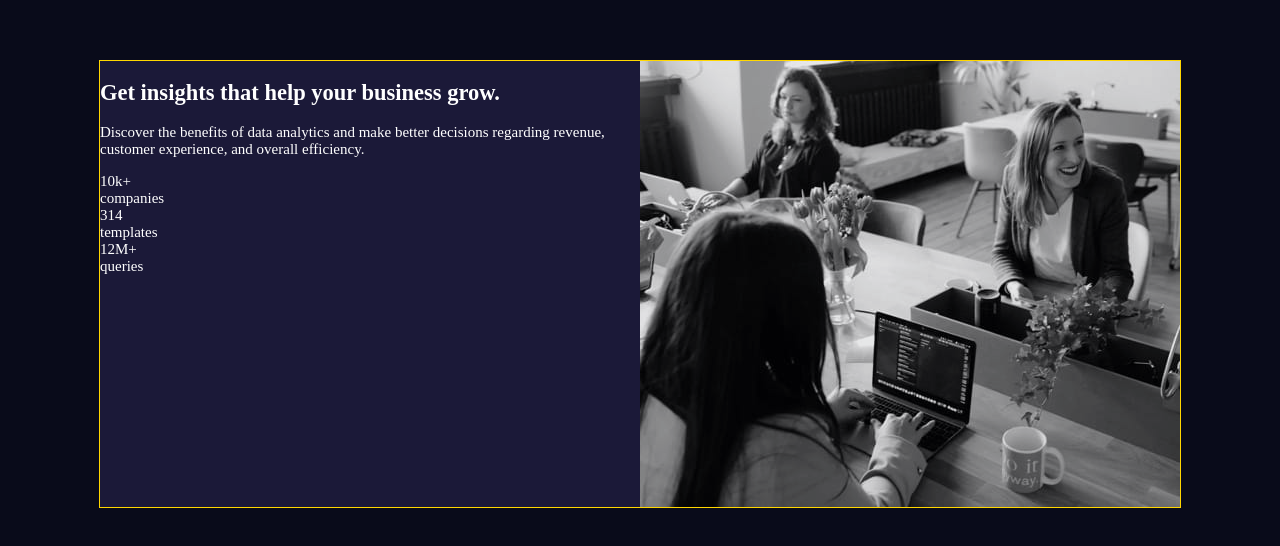
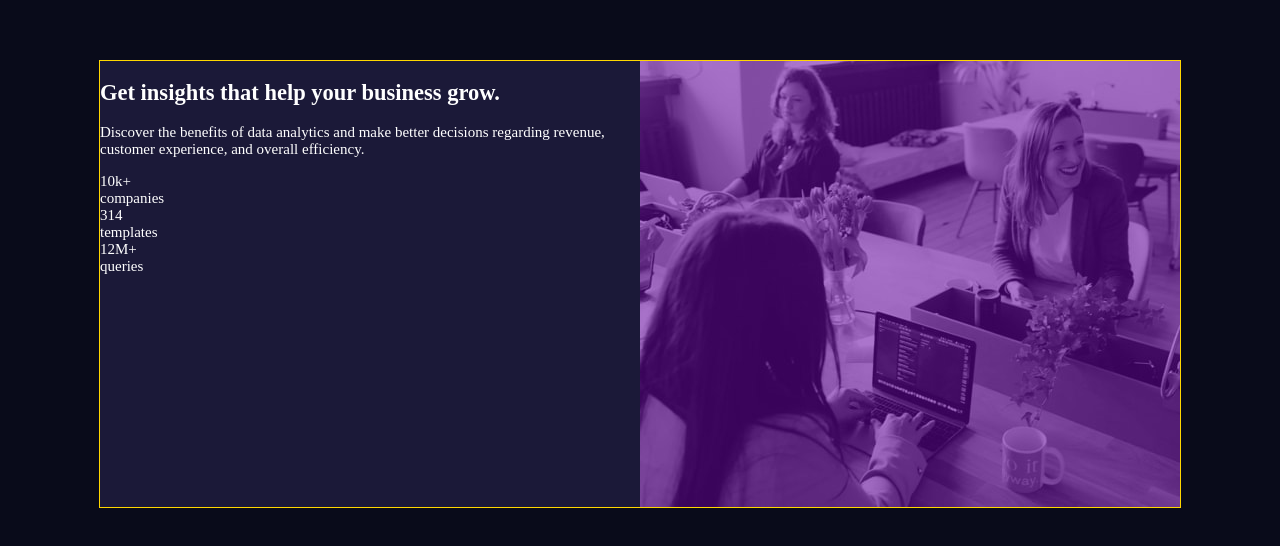
Before and after one commit to georgekj98/Stats-preview-card-challenge, a plain HTML site: page index.html in a window 1280 px wide. Shown: the part 116-662 px from the top of the page. Drawn offline with Linux system fonts and the light colour scheme.

Commit message:
Added accent overlay to image

```diff
--- a/index.html
+++ b/index.html
@@ -30,8 +30,10 @@
         </section>
 
         <section class="image">
-            <img src="images/image-header-desktop.jpg" alt="">
+            <!-- <img src="images/image-header-desktop.jpg" alt=""> -->
+            <div class="overlay"></div>
         </section>
+        <!-- <div class="overlay"></div> -->
     </div>
 </body>
 </html>
--- a/style.css
+++ b/style.css
@@ -11,8 +11,9 @@ body{
 .container{
     display: grid;
     border: 1px solid gold;
-    margin: 100px;
+    /* margin: 100px; */
     grid-template-columns: repeat(2,540px);
+    grid-template-rows:  446px;
     grid-template-areas: "content" "image";
 
 }
@@ -24,6 +25,21 @@ body{
 
 .image{
     grid-column: 2 / 3;
-    background-color: hsl(277, 64%, 61%) ;
-    opacity: 0.9;
+    background: url('images/image-header-desktop.jpg');
+    height: 100%;
+    position: relative;
+    /* z-index: 1; */
 }
+.overlay{
+    grid-column: 2 / 3;
+    position: absolute;
+    margin: 0;
+    width: 100%;
+    height: 100%;
+    /* z-index: 0; */
+    /* background: hsl(277, 64%, 61%) ; */
+    /* opacity: 0.4; */
+    /* background: rgba(170,92,219, 0.55); */
+    background: rgba(103, 5, 163, 0.55);
+
+}
```
